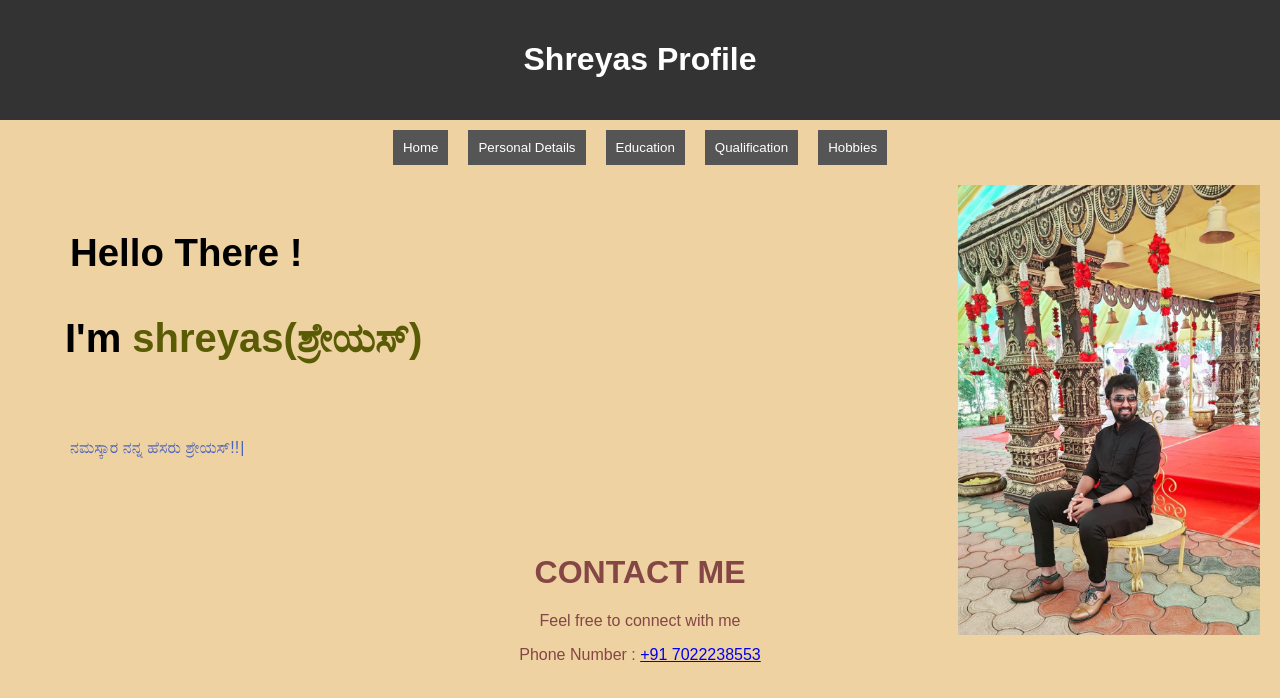
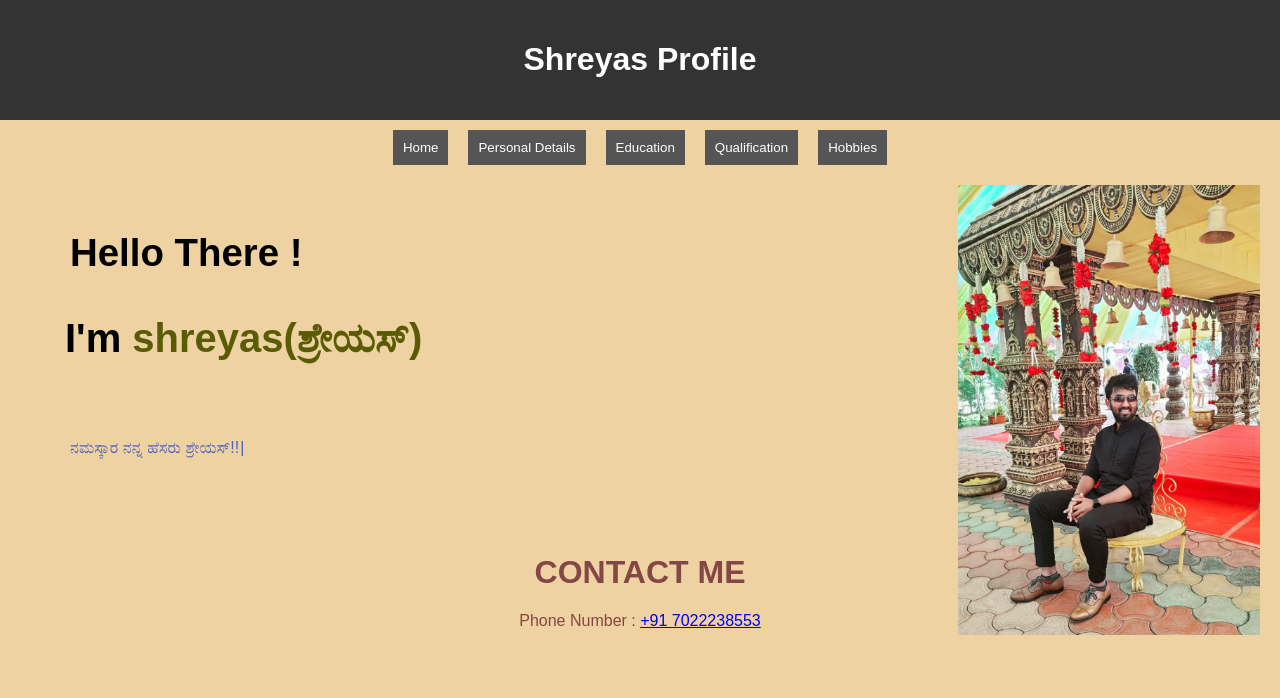
Before and after one commit to shreyas-shiiny/bio, a React (Create React App) app: page / in a window 1280 px wide. Shown: the top 698 px of the page. Built offline with nearby package versions, Linux system fonts and the light colour scheme.

Commit message:
Update HomePage.js

```diff
--- a/src/Components/HomePage.js
+++ b/src/Components/HomePage.js
@@ -34,9 +34,6 @@ const HomePage = () => {
 
       <Col md={12} className="home-about-social">
             <h1>CONTACT ME </h1>
-            <p>
-              Feel free to <span className="purple">connect </span>with me
-            </p>
             <div itemscope itemtype="https://schema.org/LocalBusiness">
                 Phone Number : <span itemprop="telephone"><a href="tel:+916303099433">
                 +91 7022238553</a></span>
```
